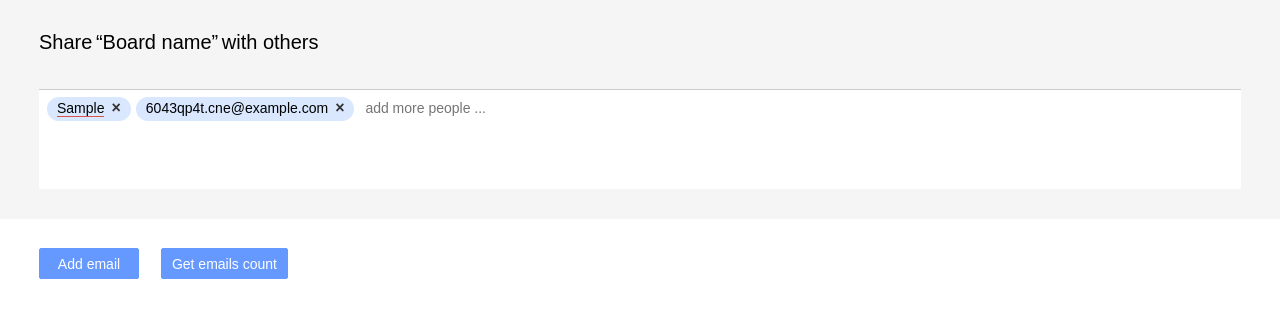
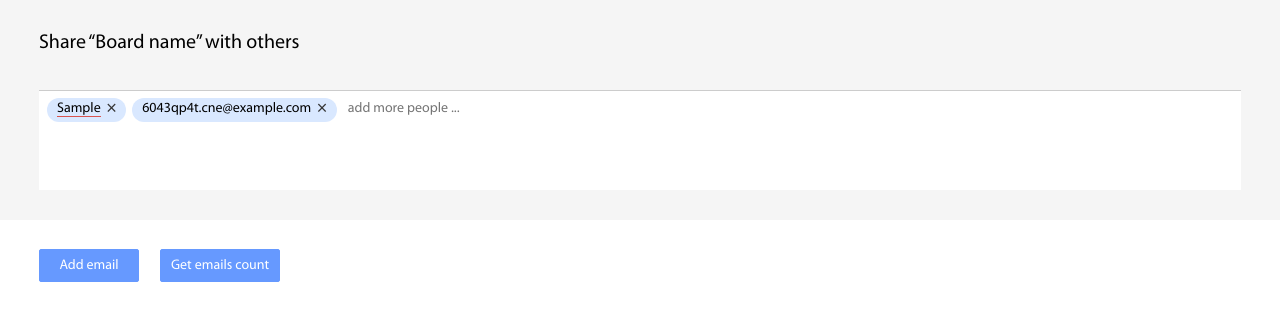
Before and after one commit to yzaripova/angular-emaileditor, a website: page index.html in a window 1280 px wide. Both pictures are taken after typing "Sample" into the empty fields and a click on the button "Add email". Drawn offline with nearby package versions, Linux system fonts and the light colour scheme.

Commit message:
Fix fonts & style

```diff
--- a/app/app.css
+++ b/app/app.css
@@ -1,28 +1,28 @@
-@font-space {
+@font-face {
   font-family: 'Myriad Pro';
   src: url('fonts/Myriad Pro Light.ttf') format('truetype');
   font-weight: 300;
   font-style: normal;
 }
 
-@font-space {
+@font-face {
   font-family: 'Myriad Pro';
   src: url('fonts/MyriadPro-Regular.otf') format('opentype');
   font-weight: 400;
   font-style: normal;
 }
 
-@font-space {
+@font-face {
   font-family: 'Myriad Pro';
   src: url('fonts/MyriadPro-Semibold.otf') format('opentype');
   font-weight: 700;
   font-style: normal;
 }
 
-body, button, input, textarea, keygen, select {
+body, button, input, textarea, select {
   font-family: 'Myriad Pro', sans-serif;
   font-size: 14px;
-  font-weight: 300;
+  font-weight: 400;
 }
 
 body {
@@ -36,7 +36,7 @@ body {
 
 .header {
   font-size: 20px;
-  font-weight: 300;
+  font-weight: 400;
   margin-top: 0;
   margin-bottom: 35px;
 }
@@ -80,9 +80,9 @@ body {
 
 .email-in-block {
   display: inline-block;
-  margin-right: 5px;
+  margin-right: 6px;
   margin-bottom: 5px;
-  padding: 3px 10px;
+  padding: 2px 10px;
   border-radius: 15px;
   background: #d9e8ff;
   height: 24px;
@@ -99,13 +99,12 @@ body {
 
 .email-in-block > .remove-icon {
   display: inline-block;
-  margin-left: 7px;
+  margin-left: 3px;
   cursor: pointer;
   color: #333;
   font-size: 16px;
   font-style: normal;
   font-weight: 700;
-  float: right;
   line-height: 1;
 }
 
--- a/app/directives/emails-editor/emails-editor.js
+++ b/app/directives/emails-editor/emails-editor.js
@@ -1,9 +1,11 @@
 (function() {
   'use strict';
 
-  const ENTER = 13;
-  const COMMA = 44;
-  const CTRLV = 86;
+  const KEYCODES = {
+    ENTER: 13,
+    COMMA: 44,
+    V: 86,
+  }
 
   angular.module('myApp')
     .directive('emailsEditor', function() {
@@ -21,14 +23,14 @@
           };
 
           $scope.keyPress = function(event) {
-            if (event.keyCode  === ENTER || event.keyCode === COMMA) {
+            if (event.keyCode  === KEYCODES.ENTER || event.keyCode === KEYCODES.COMMA) {
               event.preventDefault();
               addEmailBlock($scope);
             }
           };
 
           $scope.keyDown = function(event) {
-            if(event.ctrlKey && event.keyCode === CTRLV) {
+            if(event.ctrlKey && event.keyCode === KEYCODES.V) {
               addEmailBlock($scope);
             }
           };
```
